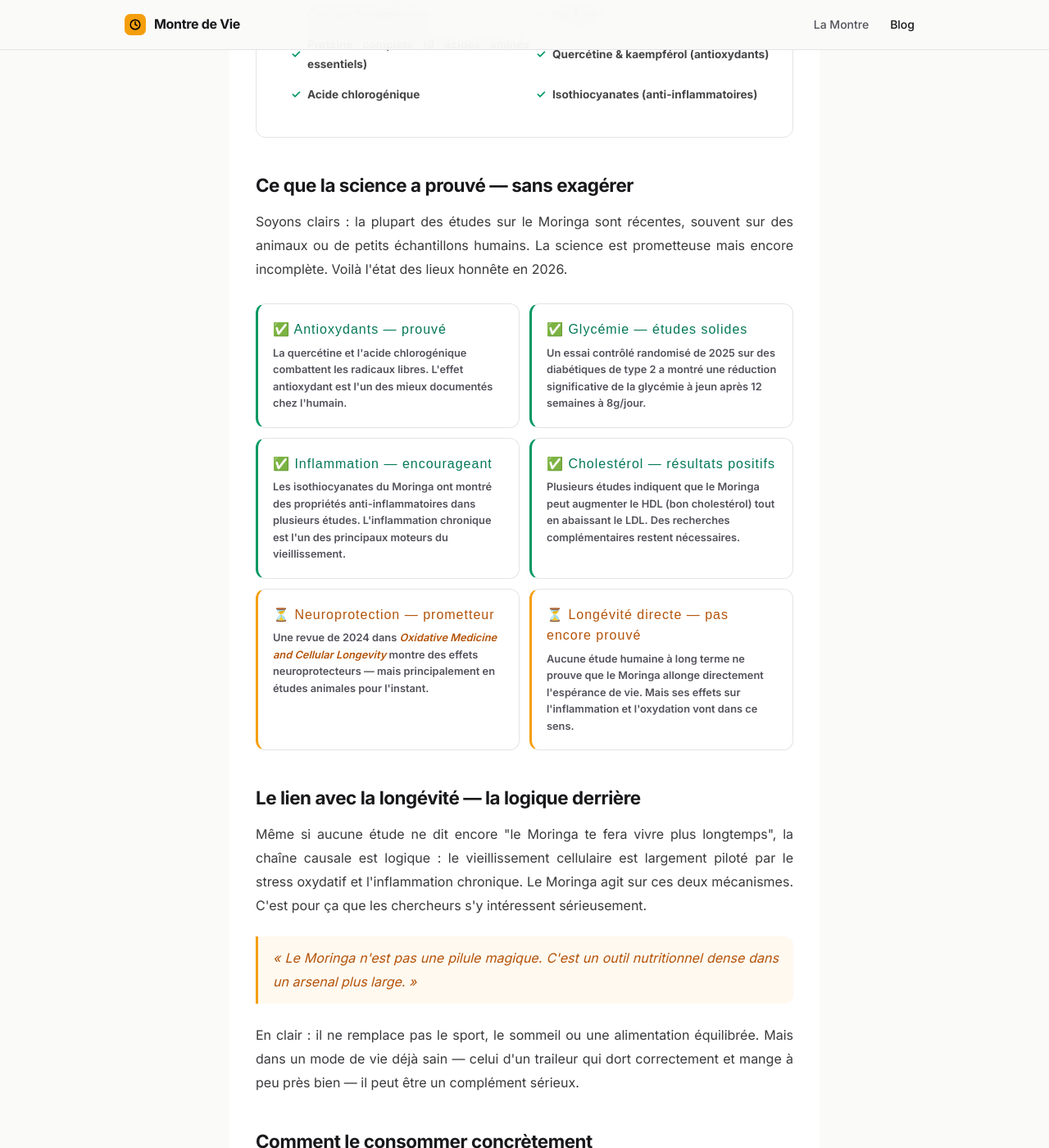
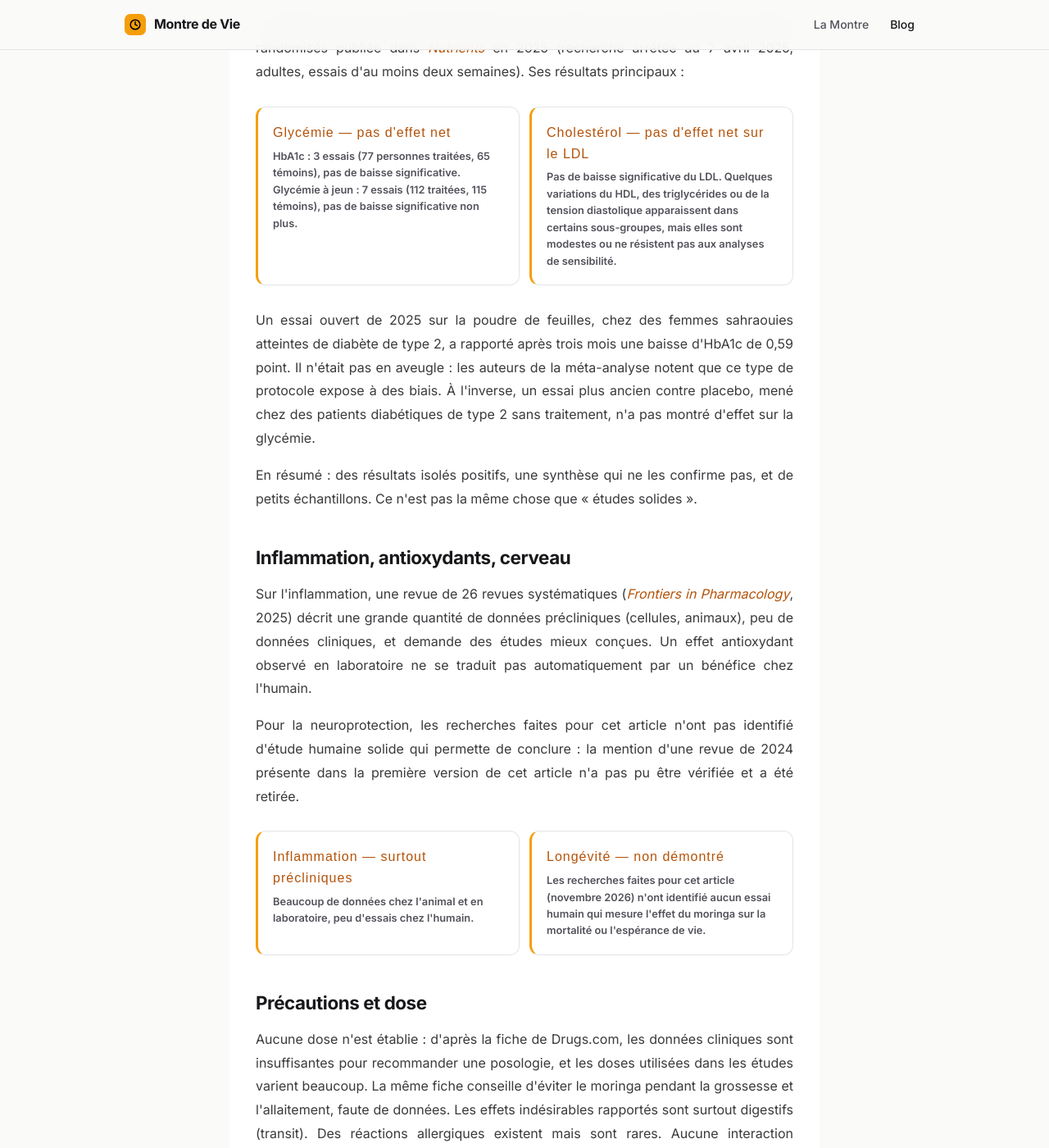
Before and after one commit to SebRunNature/memento-mori, a Jekyll site: the page built from _posts/2026-05-07-moringa-longevite-science.md, in a window 1280 px wide and 1400 px high, scrolled down 1233 px. Shown: the whole window at 82% size. Built offline with Jekyll 4.4.1, drawn with Linux system fonts in a browser that asks for light colours; some of the changed text lies outside the part shown.

Commit message:
Moringa et longévité : réécriture d'après les essais et revues de 2025-2026
- Retire les verdicts « prouvé / études solides » non confirmés par la méta-analyse Nutrients 2025.
- Retire une référence non vérifiée et l'affirmation fausse « +1 an dans la Montre de Vie ».
- Ajoute précautions, sources et FAQ ; audit dans seo-data/moringa-audit.md.

Co-Authored-By: Claude Sonnet 5.5 <noreply@anthropic.com>
Claude-Session: https://claude.ai/code/session_01CwhknXf2CiLqDihVyfTai6

```diff
--- a/_posts/2026-05-07-moringa-longevite-science.md
+++ b/_posts/2026-05-07-moringa-longevite-science.md
@@ -1,9 +1,12 @@
 ---
 layout: post
-title: "Moringa et longévité — ce que dit vraiment la science en 2026"
-description: "Antioxydants, inflammation, glycémie, neuroprotection... Le Moringa est-il vraiment un allié longévité ? On lit les études à ta place, sans bullshit."
+title: "Moringa et longévité : ce que disent les études en 2026"
+description: "Le moringa fait-il vivre plus longtemps ? Ce que montrent les essais cliniques et les revues de 2025-2026 sur la glycémie, le cholestérol et l'inflammation."
+excerpt: "Les superlatifs ne manquent pas autour du moringa. Les essais randomisés de 2025 ne retrouvent pas d'effet net sur la glycémie ni le LDL, et aucune étude humaine ne mesure son effet sur la durée de vie."
 date: 2026-05-07
+last_modified_at: 2026-11-11
 author: Sébastien Salomon
+retenir: "Aucune étude humaine ne montre que le moringa allonge la vie, et la méta-analyse d'essais randomisés de 2025 ne retrouve pas d'effet net sur la glycémie ni sur le LDL."
 ---
 
 <style>
@@ -33,114 +36,65 @@ author: Sébastien Salomon
 <a class="back-link" href="/blog/">← Retour au blog</a>
 
 <article>
-  <h1>Moringa et longévité — ce que dit <em>vraiment</em> la science</h1>
-  <div class="post-meta">7 mai 2026 &nbsp;·&nbsp; Sébastien Salomon &nbsp;·&nbsp; 5 min de lecture</div>
+  <h1>Moringa et longévité : ce que disent les études en <em>2026</em></h1>
+  <div class="post-meta"><time datetime="2026-05-07">7 mai 2026</time> &nbsp;·&nbsp; mis à jour en novembre 2026 &nbsp;·&nbsp; Sébastien Salomon &nbsp;·&nbsp; 6 min de lecture</div>
 
-  <p>
-    Le Moringa, on en entend parler partout. "Superaliment", "arbre miraculeux", "the most nutrient-dense plant on earth"... Internet est généreux avec les superlatifs. Mais qu'est-ce que la science dit vraiment — sans le marketing autour ?
-  </p>
+  <p>Le moringa, on en entend parler partout : « superaliment », « arbre miraculeux ». Je l'utilise depuis deux ans. La première version de cet article, publiée en mai, présentait la glycémie et le cholestérol comme des effets établis. Les publications de 2025 et 2026 consultées en novembre ne soutiennent pas ce niveau de confiance, et le texte est corrigé en conséquence.</p>
 
-  <p>
-    Je l'utilise depuis deux ans. J'ai lu les études. Voilà un compte-rendu honnête.
-  </p>
+  <p>Voici ce que montrent les études, ce qu'elles ne montrent pas, et où ça s'arrête.</p>
 
-  <h2>Ce qu'est le Moringa, d'abord</h2>
+  <h2>Ce qu'est le moringa</h2>
 
-  <p>
-    Le <em>Moringa oleifera</em> est un arbre originaire d'Inde et d'Afrique subsaharienne, cultivé depuis des siècles pour ses feuilles, ses graines et ses gousses. Dans de nombreuses régions du monde, il est utilisé comme aliment de base et comme médecine traditionnelle. Ce n'est pas une invention du marketing occidental des années 2020.
-  </p>
+  <p>Le <em>Moringa oleifera</em> est un arbre originaire d'Inde, cultivé depuis longtemps pour ses feuilles, ses graines et ses gousses, et utilisé comme aliment et en médecine traditionnelle. On le consomme surtout en poudre de feuilles séchées, en gélules ou en infusion. Les feuilles contiennent des polyphénols (quercétine, acide chlorogénique) et des isothiocyanates, mais la quantité de ces composés dépend de l'origine, de la récolte et de la préparation : deux poudres ne se valent pas forcément.</p>
 
-  <p>
-    Ce qui le distingue nutritionnellement, c'est sa densité. Les feuilles séchées concentrent une quantité impressionnante de nutriments dans un faible volume.
-  </p>
+  <h2>Ce que montrent les essais cliniques</h2>
 
-  <div class="nutrient-list">
-    <strong style="font-family:'Bebas Neue',sans-serif;font-size:1rem;letter-spacing:1px;color:var(--green-lt);display:block;margin-bottom:12px">🌿 Composition des feuilles séchées (pour 100g)</strong>
-    <ul>
-      <li>Vitamines A, C, B1, B2, B3, B6</li>
-      <li>Folate & vitamine E</li>
-      <li>Calcium & magnésium</li>
-      <li>Fer & zinc</li>
-      <li>Protéine complète (9 acides aminés essentiels)</li>
-      <li>Quercétine & kaempférol (antioxydants)</li>
-      <li>Acide chlorogénique</li>
-      <li>Isothiocyanates (anti-inflammatoires)</li>
-    </ul>
-  </div>
-
-  <h2>Ce que la science a prouvé — sans exagérer</h2>
-
-  <p>
-    Soyons clairs : la plupart des études sur le Moringa sont récentes, souvent sur des animaux ou de petits échantillons humains. La science est prometteuse mais encore incomplète. Voilà l'état des lieux honnête en 2026.
-  </p>
+  <p>La référence la plus récente identifiée pour cet article est une méta-analyse d'essais randomisés publiée dans <em>Nutrients</em> en 2025 (recherche arrêtée au 7 avril 2025, adultes, essais d'au moins deux semaines). Ses résultats principaux :</p>
 
   <div class="verdict-grid">
-    <div class="verdict-card v-green">
-      <div class="v-title">✅ Antioxydants — prouvé</div>
-      <div class="v-text">La quercétine et l'acide chlorogénique combattent les radicaux libres. L'effet antioxydant est l'un des mieux documentés chez l'humain.</div>
-    </div>
-    <div class="verdict-card v-green">
-      <div class="v-title">✅ Glycémie — études solides</div>
-      <div class="v-text">Un essai contrôlé randomisé de 2025 sur des diabétiques de type 2 a montré une réduction significative de la glycémie à jeun après 12 semaines à 8g/jour.</div>
-    </div>
-    <div class="verdict-card v-green">
-      <div class="v-title">✅ Inflammation — encourageant</div>
-      <div class="v-text">Les isothiocyanates du Moringa ont montré des propriétés anti-inflammatoires dans plusieurs études. L'inflammation chronique est l'un des principaux moteurs du vieillissement.</div>
-    </div>
-    <div class="verdict-card v-green">
-      <div class="v-title">✅ Cholestérol — résultats positifs</div>
-      <div class="v-text">Plusieurs études indiquent que le Moringa peut augmenter le HDL (bon cholestérol) tout en abaissant le LDL. Des recherches complémentaires restent nécessaires.</div>
+    <div class="verdict-card v-amber">
+      <div class="v-title">Glycémie — pas d'effet net</div>
+      <div class="v-text">HbA1c : 3 essais (77 personnes traitées, 65 témoins), pas de baisse significative. Glycémie à jeun : 7 essais (112 traitées, 115 témoins), pas de baisse significative non plus.</div>
     </div>
     <div class="verdict-card v-amber">
-      <div class="v-title">⏳ Neuroprotection — prometteur</div>
-      <div class="v-text">Une revue de 2024 dans <em>Oxidative Medicine and Cellular Longevity</em> montre des effets neuroprotecteurs — mais principalement en études animales pour l'instant.</div>
-    </div>
-    <div class="verdict-card v-amber">
-      <div class="v-title">⏳ Longévité directe — pas encore prouvé</div>
-      <div class="v-text">Aucune étude humaine à long terme ne prouve que le Moringa allonge directement l'espérance de vie. Mais ses effets sur l'inflammation et l'oxydation vont dans ce sens.</div>
+      <div class="v-title">Cholestérol — pas d'effet net sur le LDL</div>
+      <div class="v-text">Pas de baisse significative du LDL. Quelques variations du HDL, des triglycérides ou de la tension diastolique apparaissent dans certains sous-groupes, mais elles sont modestes ou ne résistent pas aux analyses de sensibilité.</div>
     </div>
   </div>
 
-  <h2>Le lien avec la longévité — la logique derrière</h2>
+  <p>Un essai ouvert de 2025 sur la poudre de feuilles, chez des femmes sahraouies atteintes de diabète de type 2, a rapporté après trois mois une baisse d'HbA1c de 0,59 point. Il n'était pas en aveugle : les auteurs de la méta-analyse notent que ce type de protocole expose à des biais. À l'inverse, un essai plus ancien contre placebo, mené chez des patients diabétiques de type 2 sans traitement, n'a pas montré d'effet sur la glycémie.</p>
 
-  <p>
-    Même si aucune étude ne dit encore "le Moringa te fera vivre plus longtemps", la chaîne causale est logique : le vieillissement cellulaire est largement piloté par le stress oxydatif et l'inflammation chronique. Le Moringa agit sur ces deux mécanismes. C'est pour ça que les chercheurs s'y intéressent sérieusement.
-  </p>
+  <p>En résumé : des résultats isolés positifs, une synthèse qui ne les confirme pas, et de petits échantillons. Ce n'est pas la même chose que « études solides ».</p>
 
-  <blockquote>
-    <p>« Le Moringa n'est pas une pilule magique. C'est un outil nutritionnel dense dans un arsenal plus large. »</p>
-  </blockquote>
+  <h2>Inflammation, antioxydants, cerveau</h2>
 
-  <p>
-    En clair : il ne remplace pas le sport, le sommeil ou une alimentation équilibrée. Mais dans un mode de vie déjà sain — celui d'un traileur qui dort correctement et mange à peu près bien — il peut être un complément sérieux.
-  </p>
+  <p>Sur l'inflammation, une revue de 26 revues systématiques (<em>Frontiers in Pharmacology</em>, 2025) décrit une grande quantité de données précliniques (cellules, animaux), peu de données cliniques, et demande des études mieux conçues. Un effet antioxydant observé en laboratoire ne se traduit pas automatiquement par un bénéfice chez l'humain.</p>
 
-  <h2>Comment le consommer concrètement</h2>
+  <p>Pour la neuroprotection, les recherches faites pour cet article n'ont pas identifié d'étude humaine solide qui permette de conclure : la mention d'une revue de 2024 présente dans la première version de cet article n'a pas pu être vérifiée et a été retirée.</p>
 
-  <p>
-    La poudre de feuilles séchées est la forme la plus pratique et la mieux documentée dans les études. Les dosages utilisés en recherche varient généralement entre 2 et 8 grammes par jour. Le goût est vert, légèrement terreux — certains adorent, d'autres moins.
-  </p>
+  <div class="verdict-grid">
+    <div class="verdict-card v-amber">
+      <div class="v-title">Inflammation — surtout précliniques</div>
+      <div class="v-text">Beaucoup de données chez l'animal et en laboratoire, peu d'essais chez l'humain.</div>
+    </div>
+    <div class="verdict-card v-amber">
+      <div class="v-title">Longévité — non démontré</div>
+      <div class="v-text">Les recherches faites pour cet article (novembre 2026) n'ont identifié aucun essai humain qui mesure l'effet du moringa sur la mortalité ou l'espérance de vie.</div>
+    </div>
+  </div>
 
-  <p>
-    Personnellement je le mélange dans un smoothie post-trail ou dans de l'eau avec du citron le matin. En gélules pour les jours où j'ai la flemme. L'important c'est la régularité, pas la dose.
-  </p>
+  <h2>Précautions et dose</h2>
 
-  <p>
-    Attention si tu prends des médicaments hypoglycémiants ou antihypertenseurs — le Moringa peut amplifier leurs effets. Parles-en à ton médecin.
-  </p>
+  <p>Aucune dose n'est établie : d'après la fiche de Drugs.com, les données cliniques sont insuffisantes pour recommander une posologie, et les doses utilisées dans les études varient beaucoup. La même fiche conseille d'éviter le moringa pendant la grossesse et l'allaitement, faute de données. Les effets indésirables rapportés sont surtout digestifs (transit). Des réactions allergiques existent mais sont rares. Aucune interaction médicamenteuse n'est documentée par des études cliniques, mais un effet additif avec des traitements contre le diabète est théoriquement possible : si tu en prends un, ou un traitement contre l'hypertension, parles-en à ton médecin avant.</p>
 
-  <h2>Ma conclusion honnête</h2>
+  <p>Dans ma routine, je le mélange à un smoothie après une sortie, ou dans de l'eau avec du citron le matin. C'est une habitude, pas un résultat.</p>
 
-  <p>
-    Le Moringa mérite sa réputation sur la partie nutritionnelle et antioxydante. La partie "miracle de longévité" est encore à démontrer sur l'humain. Mais entre un complément aux effets incertains et un aliment dense en nutriments réels avec des effets anti-inflammatoires documentés — le choix est vite fait.
-  </p>
+  <h2>Ce que les études permettent de dire</h2>
 
-  <p>
-    Dans la Montre de Vie, il compte +1 an dans le calcul. C'est modeste et honnête. C'est exactement ce que la science permet de dire aujourd'hui.
-  </p>
+  <p>Le moringa est un aliment végétal riche en composés intéressants, utilisé depuis longtemps. Sur la glycémie et le cholestérol, la synthèse d'essais randomisés de 2025 ne retrouve pas d'effet net. Sur la durée de vie, on ne sait pas. Le calculateur de Montre de Vie n'en tient pas compte : d'après son code, consulté en novembre 2026, aucun champ ne concerne le moringa.</p>
 
   <div class="cta-montre">
-    <p>Tu prends du Moringa ? Vois son impact sur ton espérance de vie estimée.</p>
+    <p>Calcule ton espérance de vie et ton âge biologique à partir de facteurs dont l'effet est mieux établi.</p>
     <a href="/montre/">⏱ Lancer ma Montre de Vie</a>
   </div>
 
@@ -149,7 +103,47 @@ author: Sébastien Salomon
   <div class="further-reading">
     <p>📖 Lectures complémentaires</p>
     <ul>
-      <li><a href="/blog/2026/05/08/moringa-coureurs-trail-superaliment/"><strong>Moringa pour les coureurs de trail</strong></a> — comment le choisir, le doser et l'intégrer selon tes objectifs.</li>
+      <li><a href="/blog/2026/05/08/moringa-coureurs-trail-superaliment/"><strong>Moringa pour les coureurs</strong></a> — l'usage côté trail, avec ses propres limites.</li>
+      <li><a href="/blog/2026/06/18/alimentation-anti-vieillissement-ce-qui-agit-vraiment-sur-l-age-biologique/"><strong>Alimentation anti-vieillissement</strong></a> — ce qui agit vraiment sur l'âge biologique.</li>
+      <li><a href="/methodologie/"><strong>Méthodologie</strong></a> et <a href="/sources/"><strong>sources</strong></a> du calculateur.</li>
+    </ul>
+  </div>
+
+  <h2>❓ Questions fréquentes</h2>
+
+  <div class="faq-item">
+    <h3 class="faq-q">Le moringa fait-il vivre plus longtemps ?</h3>
+    <div class="faq-a">On ne sait pas. Les recherches faites pour cet article n'ont identifié aucun essai humain mesurant la mortalité ou l'espérance de vie avec le moringa. Ce qui existe porte sur des marqueurs (glycémie, lipides, inflammation), avec des résultats limités ou non confirmés.</div>
+  </div>
+
+  <div class="faq-item">
+    <h3 class="faq-q">Le moringa fait-il baisser la glycémie ou le cholestérol ?</h3>
+    <div class="faq-a">Une méta-analyse d'essais randomisés publiée en 2025 ne retrouve pas de baisse significative de l'HbA1c, de la glycémie à jeun ni du LDL. Quelques essais isolés rapportent une amélioration, notamment un essai ouvert de 2025, mais ils sont petits et exposés à des biais.</div>
+  </div>
+
+  <div class="faq-item">
+    <h3 class="faq-q">Quelle dose de moringa prendre ?</h3>
+    <div class="faq-a">Aucune dose n'est établie. Les données cliniques sont jugées insuffisantes pour recommander une posologie, et les doses utilisées dans les études varient beaucoup. Pour toute question de dose, demande l'avis d'un médecin ou d'un pharmacien.</div>
+  </div>
+
+  <div class="faq-item">
+    <h3 class="faq-q">Y a-t-il des précautions à prendre avec le moringa ?</h3>
+    <div class="faq-a">Il est déconseillé pendant la grossesse et l'allaitement, faute de données. Des troubles digestifs sont possibles. Si tu prends un traitement contre le diabète ou l'hypertension, parles-en à ton médecin avant, par prudence.</div>
+  </div>
+
+  <div class="disclaimer">
+    <div class="disclaimer-title">⚠️ Avertissement</div>
+    <p>Cet article est informatif et ne constitue pas un avis médical. Je ne suis pas professionnel de santé. Les résultats d'études décrivent des groupes, pas des individus. Les publications citées ont été consultées en novembre 2026 et peuvent évoluer.</p>
+  </div>
+
+  <div class="sources">
+    <div class="sources-title">📚 Sources</div>
+    <ul>
+      <li><a href="https://www.mdpi.com/2072-6643/17/22/3501" target="_blank" rel="noopener">Effects of Moringa oleifera Lam. Supplementation on Cardiometabolic Outcomes: A Meta-Analysis of Randomized Controlled Trials with GRADE Assessment — Nutrients, 2025, 17(22):3501</a></li>
+      <li><a href="https://www.researchgate.net/publication/388727033" target="_blank" rel="noopener">Moringa oleifera Leaf Powder Enhances Glycemic Control in Sahrawi Women with Type 2 Diabetes: Findings from a 3-Month Unblinded Randomized Controlled Trial — 2025</a></li>
+      <li><a href="https://www.ncbi.nlm.nih.gov/pmc/articles/PMC5727834/" target="_blank" rel="noopener">Effect of Moringa oleifera Leaf Capsules on Glycemic Control in Therapy-Naïve Type 2 Diabetes Patients: A Randomized Placebo Controlled Study — PMC</a></li>
+      <li><a href="https://pubmed.ncbi.nlm.nih.gov/40458803/" target="_blank" rel="noopener">Effect of Moringa oleifera on inflammatory diseases: an umbrella review of 26 systematic reviews — Frontiers in Pharmacology, 2025</a></li>
+      <li><a href="https://www.drugs.com/npp/moringa.html" target="_blank" rel="noopener">Drugs.com — Moringa (fiche monographie : usages, doses, effets indésirables)</a></li>
     </ul>
   </div>
 
```
Also changed, not shown: seo-data/moringa-audit.md (added, +26 -0 lines).
